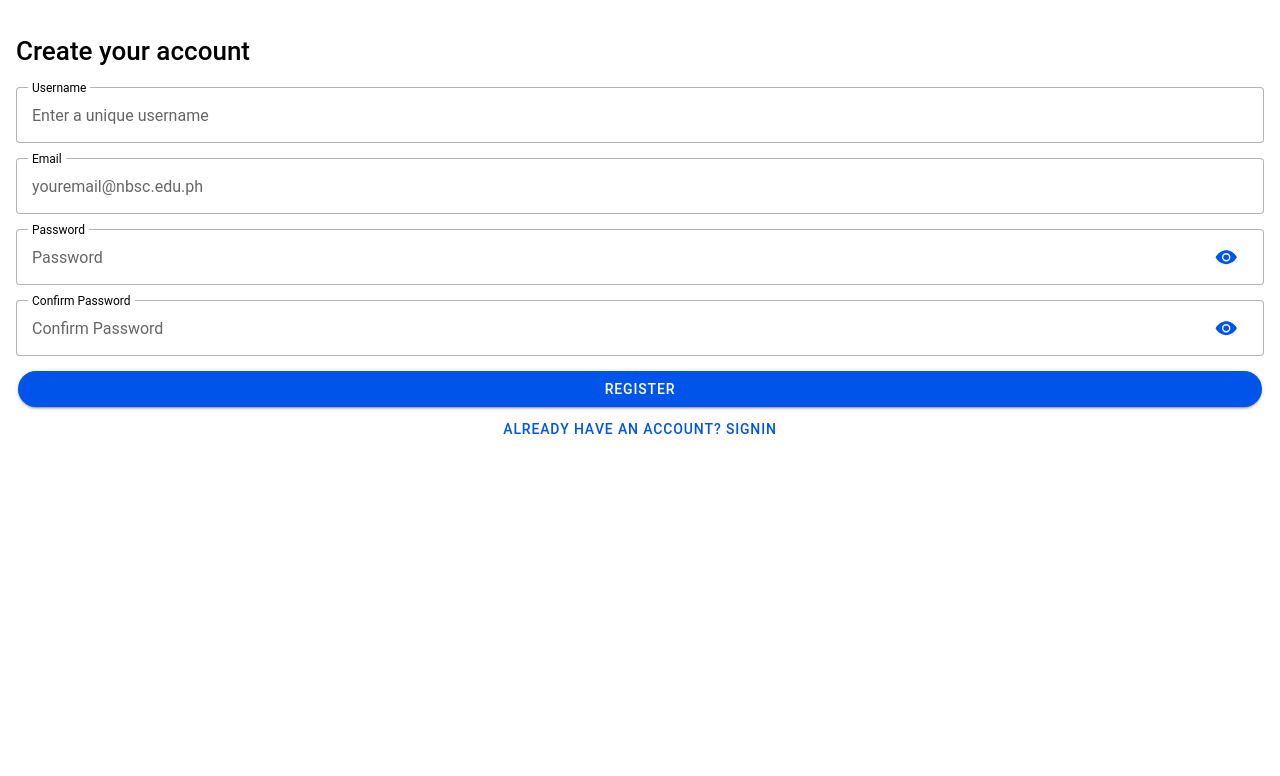
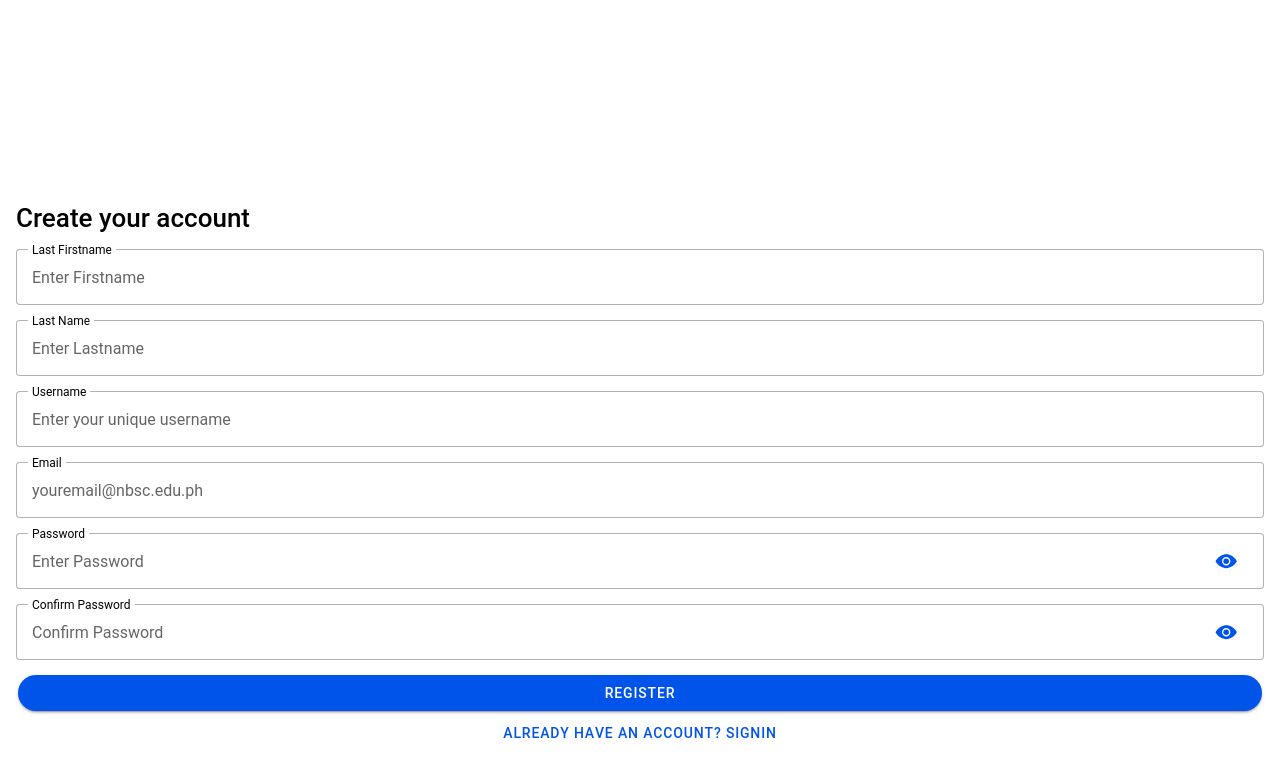
Before and after one commit to cliffamadeus/it35-lab, a React (Vite) app: page /it35-lab/register in a window 1280 px wide. Shown: the top 776 px of the page. Built offline with nearby package versions, Linux system fonts and the light colour scheme; no server answers.

Commit message:
updated sql docs and registration fields

```diff
--- a/src/pages/Register.tsx
+++ b/src/pages/Register.tsx
@@ -2,22 +2,17 @@ import React, { useState } from 'react';
 import {
     IonButton,
     IonContent,
-    IonHeader,
     IonInput,
     IonInputPasswordToggle,
     IonPage,
     IonTitle,
-    IonToolbar,
     IonModal,
     IonText,
-    IonItem,
-    IonLabel,
     IonCard,
-    IonCardContent,
     IonCardHeader,
     IonCardSubtitle,
     IonCardTitle,
-    IonAvatar,
+    IonToolbar,
 } from '@ionic/react';
 import { supabase } from '../utils/supabaseClient';
 import bcrypt from 'bcryptjs';
@@ -25,6 +20,8 @@ import bcrypt from 'bcryptjs';
 const Register: React.FC = () => {
     const [username, setUsername] = useState('');
     const [email, setEmail] = useState('');
+    const [firstName, setFirstName] = useState('');
+    const [lastName, setLastName] = useState('');
     const [password, setPassword] = useState('');
     const [confirmPassword, setConfirmPassword] = useState('');
     const [showVerificationModal, setShowVerificationModal] = useState(false);
@@ -36,128 +33,148 @@ const Register: React.FC = () => {
             alert("Only @nbsc.edu.ph emails are allowed to register.");
             return;
         }
-
         if (password !== confirmPassword) {
             alert("Passwords do not match.");
             return;
         }
-
         setShowVerificationModal(true);
     };
 
     const doRegister = async () => {
+        setShowVerificationModal(false);
 
-        setShowVerificationModal(false);
         const { data, error } = await supabase.auth.signUp({
             email,
             password,
         });
-
         if (error) {
             alert("Account creation failed: " + error.message);
             return;
         }
-
         const salt = await bcrypt.genSalt(10);
         const hashedPassword = await bcrypt.hash(password, salt);
-
         await supabase
             .from('users')
-            .insert([{ username, email, password: hashedPassword }]);
-
+            .insert([{
+                username,
+                user_email: email,
+                user_firstname: firstName,
+                user_lastname: lastName,
+                user_password: hashedPassword
+            }]);
         setShowSuccessModal(true);
     };
-
+    {/*
+    const doRegister = async () => {
+        setShowVerificationModal(false);
+        setShowSuccessModal(true);
+    };
+    */}
     return (
         <IonPage>
+            <IonContent className='ion-padding'>
+                <h1 style={{
+                    marginTop:'15%',
+                    }}>Create your account</h1>
 
-            <IonContent className='ion-padding'>
-                <h1>Create your account</h1>
+                <IonInput style={{
+                    marginTop:'15px',
+                    }}
+                    placeholder="Enter Firstname"
+                    label="Last Firstname"
+                    labelPlacement="stacked"
+                    fill="outline"
+                    value={firstName}
+                    onIonChange={e => setFirstName(e.detail.value!)} />
 
-                <IonInput
-                    style={{
-                        marginTop:'20px',
+                <IonInput style={{
+                    marginTop:'15px',
                     }}
+                    placeholder="Enter Lastname"
+                    label="Last Name"
+                    labelPlacement="stacked"
+                    fill="outline"
+                    value={lastName}
+                    onIonChange={e => setLastName(e.detail.value!)} />
+
+                <IonInput style={{
+                    marginTop:'15px',
+                    }}
+                    placeholder="Enter your unique username"
                     label="Username"
                     labelPlacement="stacked"
                     fill="outline"
-                    type="text"
-                    placeholder="Enter a unique username"
                     value={username}
-                    onIonChange={e => setUsername(e.detail.value!)}
-                />
-                <IonInput
-                    style={{
+                    onIonChange={e => setUsername(e.detail.value!)} />
+
+                <IonInput style={{
                     marginTop:'15px',
                     }}
+                     placeholder="youremail@nbsc.edu.ph"
                     label="Email"
                     labelPlacement="stacked"
                     fill="outline"
                     type="email"
-                    placeholder="youremail@nbsc.edu.ph"
                     value={email}
-                    onIonChange={e => setEmail(e.detail.value!)}
-                />
-                <IonInput
-                    style={{
+                    onIonChange={e => setEmail(e.detail.value!)} />
+
+                <IonInput style={{
                     marginTop:'15px',
                     }}
+                    placeholder="Enter Password"
                     label="Password"
                     labelPlacement="stacked"
                     fill="outline"
                     type="password"
-                    placeholder="Password"
                     value={password}
-                    onIonChange={e => setPassword(e.detail.value!)}
-                >
-                    <IonInputPasswordToggle slot="end"></IonInputPasswordToggle>
+                    onIonChange={e => setPassword(e.detail.value!)}>
+                    <IonInputPasswordToggle slot="end" />
                 </IonInput>
-                <IonInput
-                    style={{
+
+                <IonInput style={{
                     marginTop:'15px',
                     }}
+                    placeholder="Confirm Password"
                     label="Confirm Password"
                     labelPlacement="stacked"
                     fill="outline"
                     type="password"
-                    placeholder="Confirm Password"
-                    value={confirmPassword}
-                    onIonChange={e => setConfirmPassword(e.detail.value!)}
-                >
-                    <IonInputPasswordToggle slot="end"></IonInputPasswordToggle>
+                    value={confirmPassword} onIonChange={e => setConfirmPassword(e.detail.value!)}>
+                    <IonInputPasswordToggle slot="end" />
                 </IonInput>
-                <IonButton
-                    style={{
+
+                <IonButton style={{
                     marginTop:'15px',
                     }}
-                    onClick={handleOpenVerificationModal} expand="full" shape='round'>
+                    onClick={handleOpenVerificationModal}
+                    expand="full"
+                    shape='round'>
                     Register
                 </IonButton>
+
                 <IonButton routerLink="/it35-lab" expand="full" fill="clear" shape='round'>
                   Already have an account? Signin
                 </IonButton>
 
-                {/* Verification Modal */}
+
                 <IonModal isOpen={showVerificationModal} onDidDismiss={() => setShowVerificationModal(false)}>
-                    <IonToolbar className="ion-text-center" color="primary">
-                        <IonTitle>Confirm Registration</IonTitle>
-                    </IonToolbar>
+                    <IonToolbar color="primary"><IonTitle>Confirm Registration</IonTitle></IonToolbar>
                     <IonContent className="ion-padding">
-
                         <IonCard style={{
-                            marginTop:'25%'
-                            }}
-                            className="ion-padding">
+                            marginTop:'15%',
+                            }}className="ion-padding" >
                             <IonCardHeader>
-                                <IonCardTitle><h3>User Registration Details</h3></IonCardTitle>
-                                <hr></hr>
-
+                                <IonCardTitle>User Registration Details</IonCardTitle>
+                                <IonCardSubtitle style={{
+                                    marginTop:'10%',
+                                }}>
+                                    Display Name</IonCardSubtitle>
+                                <IonCardTitle>{firstName} {lastName}</IonCardTitle>
+                                <IonCardTitle></IonCardTitle>
                                 <IonCardSubtitle>Username</IonCardSubtitle>
                                 <IonCardTitle>{username}</IonCardTitle>
-
                                 <IonCardSubtitle>Email</IonCardSubtitle>
                                 <IonCardTitle>{email}</IonCardTitle>
-
                             </IonCardHeader>
 
                             <div style={{
@@ -165,25 +182,14 @@ const Register: React.FC = () => {
                                 justifyContent:'flex-end',
                                 marginRight:'5px',
                             }}>
-                                <IonButton
-                                    fill="clear"
-                                    onClick={() => setShowVerificationModal(false)}
-                                >Cancel</IonButton>
-
-                                <IonButton
-                                    className='ion-text-white'
-                                    color="primary"
-                                    onClick={doRegister}
-                                >Confirm
-                                </IonButton>
+                                <IonButton fill="clear" onClick={() => setShowVerificationModal(false)} >Cancel</IonButton>
+                                <IonButton className='ion-text-white' color="primary" onClick={doRegister}>Confirm</IonButton>
                             </div>
 
                         </IonCard>
-
                     </IonContent>
                 </IonModal>
 
-                {/* Success Modal */}
                 <IonModal isOpen={showSuccessModal} onDidDismiss={() => setShowSuccessModal(false)}>
                     <IonContent className="ion-padding" style={{
                         display: 'flex',
@@ -195,7 +201,7 @@ const Register: React.FC = () => {
                         marginTop:'35%'
                     }}>
                         <IonTitle style={{
-                            marginTop:'35%'
+                            marginTop:'40%'
                         }}>Registration Successful 🎉</IonTitle>
                         <IonText>
                             <p>Your account has been created successfully.</p>
@@ -206,9 +212,9 @@ const Register: React.FC = () => {
                         </IonButton>
                     </IonContent>
                 </IonModal>
+
             </IonContent>
         </IonPage>
     );
 };
-
 export default Register;
```
Also changed, not shown: 1 other file (tests, documents, lock files or other folders). Lines whose indentation alone changed are shown as unchanged.
